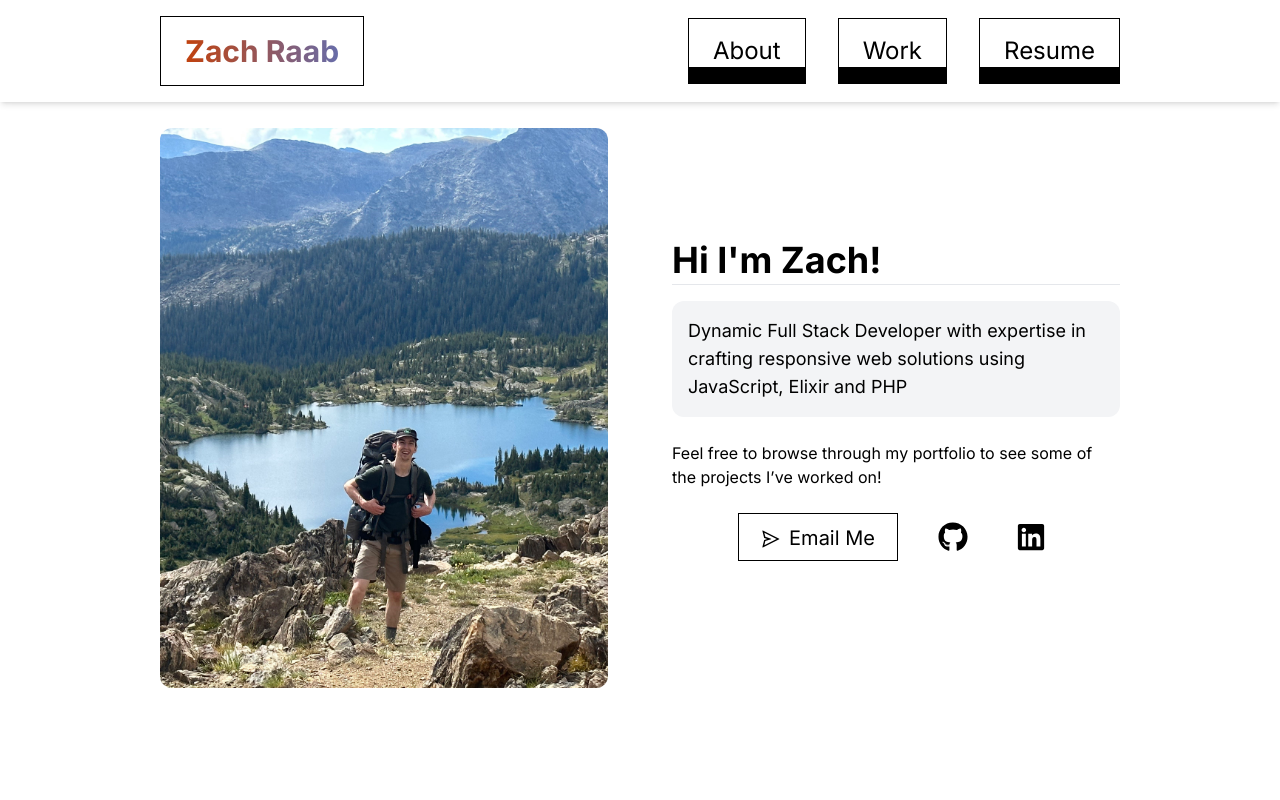
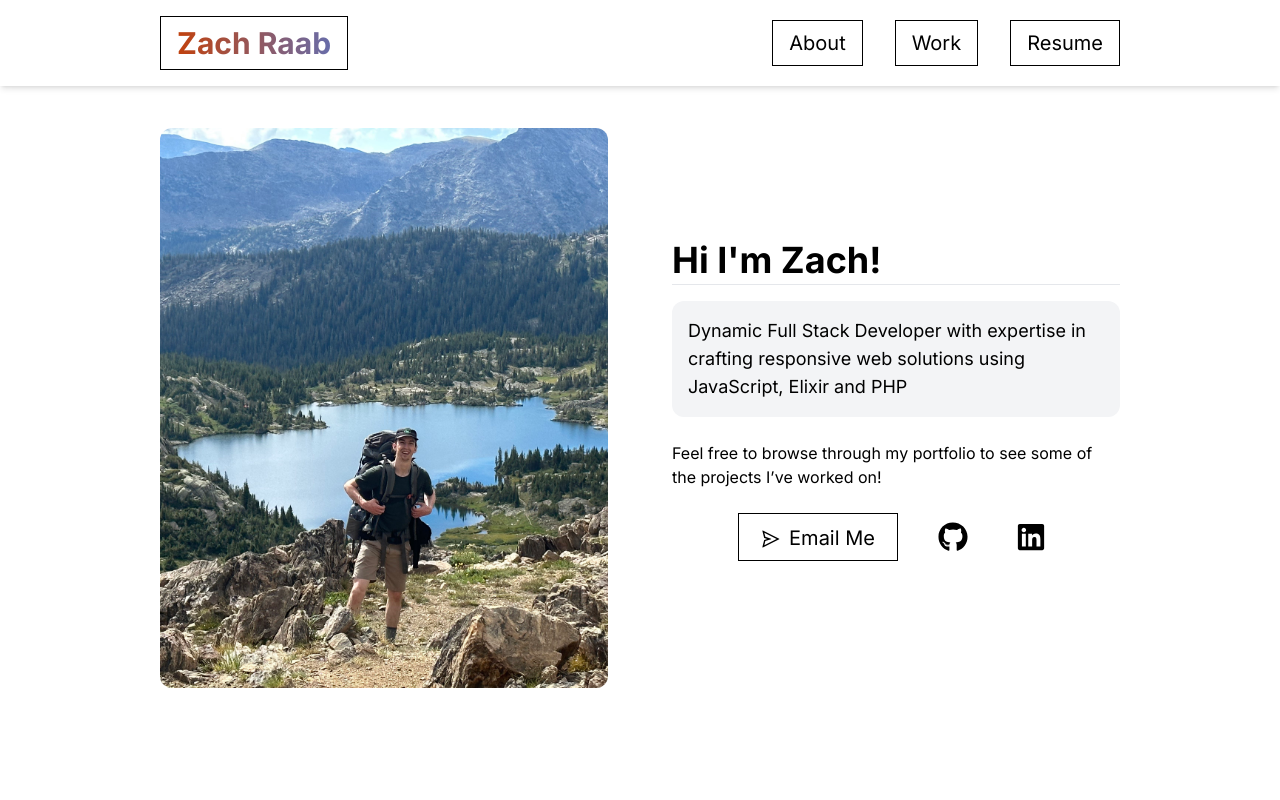
Before and after one commit to zachraab/zachraab-nextjs, a Next.js app: page / in a window 1280 px wide. Shown: the top 800 px of the page. Built offline with nearby package versions, Linux system fonts and the light colour scheme.

Commit message:
Small styling updates to nav about me and slider, add kute.js tween code directly to blob-svg component

```diff
--- a/app/components/about-me.tsx
+++ b/app/components/about-me.tsx
@@ -4,7 +4,7 @@ export default function AboutMe() {
 
 			<h2 data-aos="fade-in" className="relative w-fit bg-inherit font-bold text-4xl mb-1">
 				{/* Dotted circle shape */}
-				<div className="absolute rounded-full top-0 left-0 -mt-16 ml-8 h-24 w-24 border-4 border-black border-dotted animate-spin-slow"></div>
+				<div className="absolute rounded-full top-0 left-0 -mt-16 ml-8 h-24 w-24 border-4 border-[#2575fc] border-dotted animate-spin-slow"></div>
 				<span className="relative bg-inherit">About</span>
 			</h2>
 				<hr className="w-full"/>
--- a/app/components/blob-svg.tsx
+++ b/app/components/blob-svg.tsx
@@ -1,18 +1,25 @@
-import { KuteAnimation } from "../kute";
+'use client';
+import { useEffect } from "react";
+import KUTE from 'kute.js';
 
 export default function BlobSvg() {
+  useEffect(() => {
+    const tween = KUTE.fromTo(
+        '#blob-1',
+        { path: '#blob-1', fill: '#blob-1' },
+        { path: '#blob-2', fill: '#blob-2' },
+        { repeat: 999, duration: 5000, yoyo: true }
+    )
+
+    tween.start();
+  }, [])
+
   return (
-      <>
-        < KuteAnimation />
-
     <svg
       id="blob"
       viewBox="0 0 960 300"
       width="9060"
       height="800"
-          xmlns="http://www.w3.org/2000/svg"
-          xmlnsXlink="http://www.w3.org/1999/xlink"
-          version="1.1"
     >
       <defs>
           <linearGradient id="myGradient" x1="0%" y1="0%" x2="100%" y2="0%">
@@ -43,6 +50,5 @@ export default function BlobSvg() {
         ></path>
       </g>
     </svg>
-      </>
   )
 }
--- a/app/components/embla-carousel/embla-carousel.tsx
+++ b/app/components/embla-carousel/embla-carousel.tsx
@@ -148,14 +148,14 @@ const EmblaCarousel: React.FC<PropType> = (props) => {
                   <div className="w-1/2 pr-8">
                     <div className="w-full md:w-1/2 mx-auto">
                     <p className="font-bold">Description:</p>
-                    <p className="">{description}</p>
+                    <p className="text-sm md:text-md">{description}</p>
                     </div>
                   </div>
                   <button onClick={() => toggleTechInfo(index)} className={`absolute bottom-2 text-3xl transform duration-300 rounded-full ${techVisibile[index] ? 'left-[50%] translate-x-2 hover:translate-x-1' : 'right-[50%] -translate-x-2 hover:-translate-x-1'}`}>{techVisibile[index] ? <LiaArrowCircleLeftSolid /> : <LiaArrowCircleRightSolid />}</button>
                   <div className="w-1/2 pl-8">
                     <div className="w-full md:w-1/2 mx-auto">
                       <p className="font-bold">Technology:</p>
-                      <p className="">{tech}</p>
+                      <p className="text-sm md:text-md">{tech}</p>
                     </div>
                   </div>
                 </div>
--- a/app/components/nav/desktop-nav.tsx
+++ b/app/components/nav/desktop-nav.tsx
@@ -5,23 +5,23 @@ export default function DesktopNav() {
 		<nav className="z-10 fixed top-0 w-full bg-white py-4 px-40 shadow-md">
 			<div className="flex flex-col sm:flex-row space-y-2 sm:space-y-0 items-center justify-between">
 				<Link
-					className = "px-6 py-4 font-bold text-3xl text-transparent text-center border border-black ease-in-out duration-300 hover:bg-black hover:text-white"
+					className = "px-4 py-2 font-bold text-3xl text-transparent text-center border border-black ease-in-out duration-300 hover:bg-black hover:text-white"
 					href="/">
 					<span className="block relative bg-gradient-to-r from-orange-700 via-blue-500 to-green-400 bg-clip-text bg-300% animate-gradient">Zach Raab</span>
 				</Link>
 				<div className="flex flex-col sm:flex-row space-y-2 sm:space-y-0 sm:space-x-8">
 					<Link
-					className="px-6 py-4 text-2xl text-center border border-black active:bg-black active:text-white overflow-hidden relative border border-black before:bg-black hover:before:animate-spin active:before:bg-white before:mt-8 before:border-2 before:border-black before:absolute before:left-0 before:-ml-4 before:h-56 before:w-56 before:origin-top-right before:-translate-x-full before:-rotate-90"
+					className="px-4 py-2 text-xl text-center border border-black ease-in-out duration-300 hover:bg-black hover:text-white overflow-hidden relative border border-black"
 					href="/about">
 						About
 					</Link>
 					<Link
-					className="px-6 py-4 text-2xl text-center border border-black active:bg-black active:text-white overflow-hidden relative border border-black before:bg-black hover:before:animate-spin active:before:bg-white before:mt-8 before:border-2 before:border-black before:absolute before:left-0 before:-ml-4 before:h-56 before:w-56 before:origin-top-right before:-translate-x-full before:-rotate-90"
+					className="px-4 py-2 text-xl text-center border border-black ease-in-out duration-300 hover:bg-black hover:text-white overflow-hidden relative border border-black"
 					href="/work">
 						Work
 					</Link>
 					<Link
-					className="px-6 py-4 text-2xl text-center border border-black active:bg-black active:text-white overflow-hidden relative border border-black before:bg-black hover:before:animate-spin active:before:bg-white before:mt-8 before:border-2 before:border-black before:absolute before:left-0 before:-ml-4 before:h-56 before:w-56 before:origin-top-right before:-translate-x-full before:-rotate-90"
+					className="px-4 py-2 text-xl text-center border border-black ease-in-out duration-300 hover:bg-black hover:text-white overflow-hidden relative border border-black"
 					href="/resume">
 						Resume
 					</Link>
--- a/app/kute.tsx
+++ /dev/null
@@ -1,18 +0,0 @@
-'use client'
-import { useEffect } from 'react'
-import KUTE from 'kute.js'
-
-export const KuteAnimation = () => {
-    useEffect(() => {
-        const tween = KUTE.fromTo(
-            '#blob-1',
-            { path: '#blob-1', fill: '#blob-1' },
-            { path: '#blob-2', fill: '#blob-2' },
-            { repeat: 999, duration: 5000, yoyo: true }
-        )
-
-        tween.start();
-    }, [])
-
-    return null
-}
```
Also changed, not shown: public/blob-1.svg (deleted), public/blob-2.svg (deleted). Lines whose indentation alone changed are shown as unchanged.
